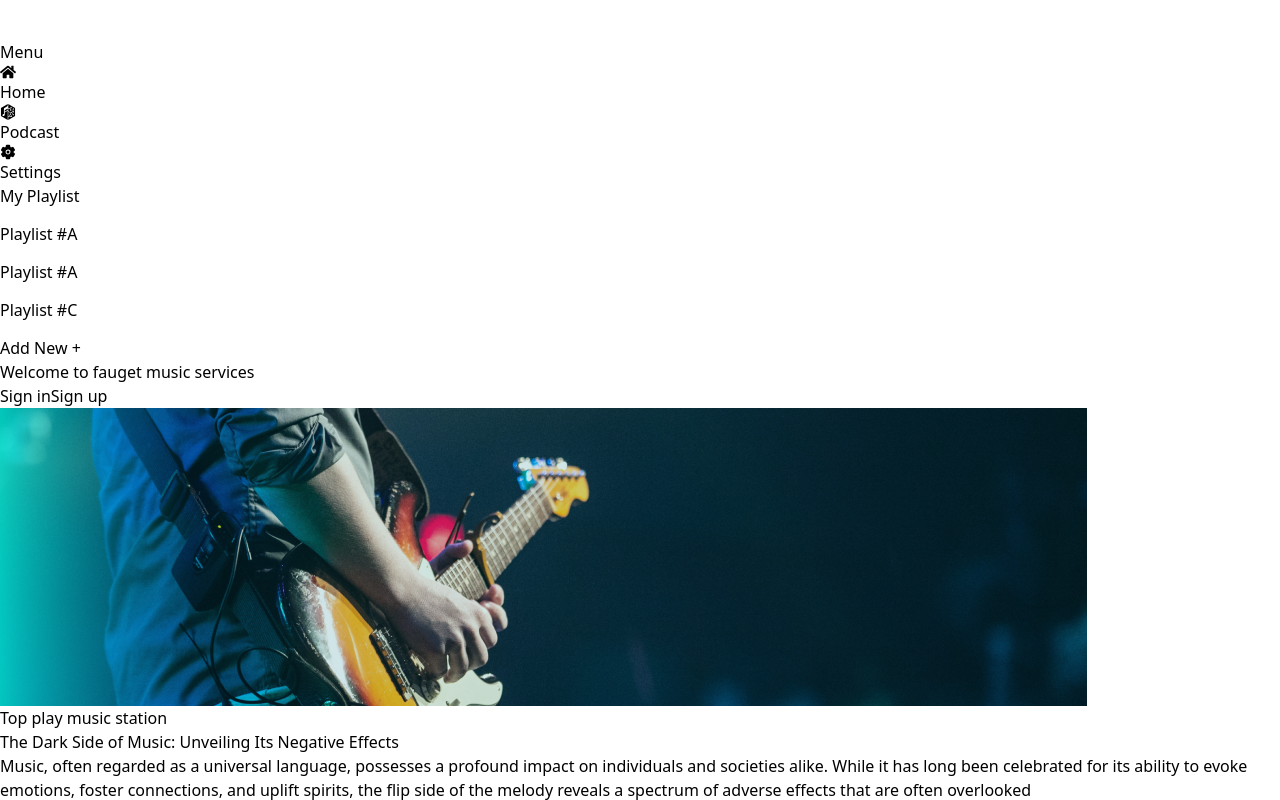
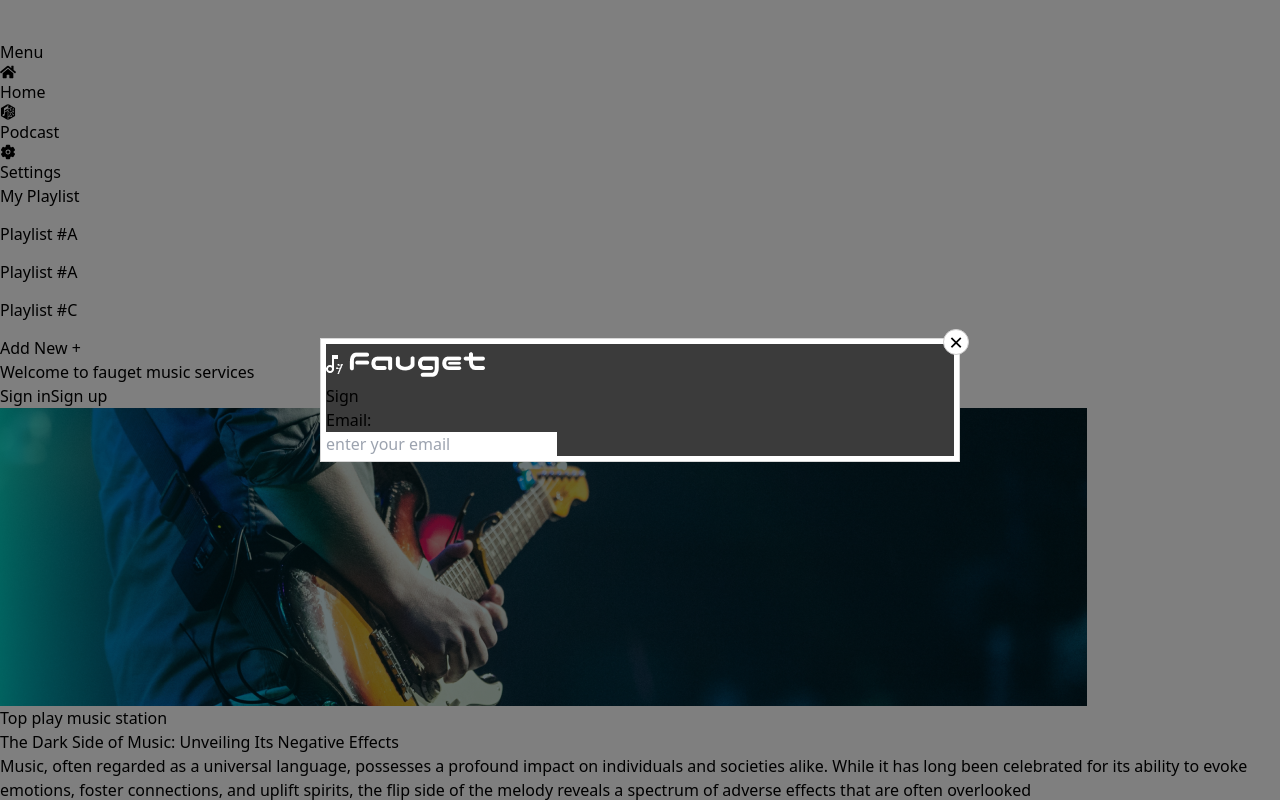
Before and after one commit to jibonrahaman/podcast-task-api-using, a React (Vite) app: page / in a window 1280 px wide. Both pictures are taken after a click on the button "Sign in". Shown: the top 800 px of the page. Built offline with nearby package versions, Linux system fonts and the light colour scheme.

Commit message:
Pop Pup sign in

```diff
--- a/package.json
+++ b/package.json
@@ -13,7 +13,8 @@
     "react": "^18.2.0",
     "react-dom": "^18.2.0",
     "react-icons": "^5.0.1",
-    "react-router-dom": "^6.22.1"
+    "react-router-dom": "^6.22.1",
+    "reactjs-popup": "^2.0.6"
   },
   "devDependencies": {
     "@types/react": "^18.2.55",
--- a/src/Components/WithOutLoggedMini/FirstTopic.jsx
+++ b/src/Components/WithOutLoggedMini/FirstTopic.jsx
@@ -1,14 +1,56 @@
-
+import React from 'react';
+import Popup from 'reactjs-popup';
+import 'reactjs-popup/dist/index.css';
+import Images from '../Images';
+import logo from '/public/images/logo.png'
 function FirstTopic({className}) {
   return (
-    <div className={`text-white flex justify-between  pt-6 ${className}`}>
+ <section>
+     <div className={`text-white flex justify-between  pt-6 ${className}`}>
        <h2 className=" text-3xl font-semibold"> Welcome to fauget music services</h2>
 
        <div className=" flex  gap-x-20">
-       <button className="px-10 py-2 cursor-pointer text-center duration-300 rounded-xl bg-black hover:bg-[#434040]">Sign in </button>
+       {/* popup ----------------------- */}
+       <Popup
+    trigger={<button className="px-10 py-2 cursor-pointer text-center duration-300 rounded-xl bg-black hover:bg-[#434040]">Sign in </button>}
+    modal
+    nested
+  >
+    {close => (
+      <div className="modal">
+        <button className="close" onClick={close}>
+          &times;
+        </button>
+        <div className="header flex flex-col items-center text-center">
+          <Images src={logo} />
+          <h2 className=' text-white text-2xl '>Sign </h2>
+          <p>Email:</p>
+          <input type="text" placeholder='enter your email' className=' px-6 py-1 rounded-md bg-black outline-none' />
+           </div>
+
+        {/* <div className="actions">
+          <Popup
+
+
+          >
+
+          </Popup>
+
+        </div> */}
+      </div>
+    )}
+  </Popup>
+      {/* popup ----------------------- */}
        <button className=" px-10 py-2 cursor-pointer text-center duration-300 rounded-xl bg-[#434040] hover:bg-black">Sign up</button>
+
        </div>
     </div>
+
+
+
+
+
+ </section>
   )
 }
 
--- a/src/Components/WithOutLoggedMini/SecondTopic.jsx
+++ b/src/Components/WithOutLoggedMini/SecondTopic.jsx
@@ -11,7 +11,7 @@ export default function SecondTopic() {
                     <p>Top play music station</p>
                     <h2 className=" text-2xl my-3">The Dark Side of Music: Unveiling Its Negative Effects</h2>
                     <p className=" w-[50%] my-3 text-sm font-medium">Music, often regarded as a universal language, possesses a profound impact on individuals and societies alike. While it has long been celebrated for its ability to evoke emotions, foster connections, and uplift spirits, the flip side of the melody reveals a spectrum of adverse effects that are often overlooked</p>
-                    <button className=" px-6 py-1 bg-[#11343c] rounded-xl">For You?</button>
+                    <button className=" px-6 py-1 bg-[#11343c] rounded-xl ">For You?</button>
                 </div>
             </div>
 
--- a/src/index.css
+++ b/src/index.css
@@ -1,3 +1,44 @@
 @tailwind base;
 @tailwind components;
 @tailwind utilities;
+
+/*
+.modal {
+    font-size: 12px;
+    background: #3b3b3b;
+  }
+  .modal > .header {
+    width: 100%;
+    border-bottom: 1px solid gray;
+    font-size: 18px;
+    text-align: center;
+    padding: 5px;
+  }
+  .modal > .content {
+    width: 100%;
+    padding: 10px 5px;
+  }
+  .modal > .actions {
+    width: 100%;
+    padding: 10px 5px;
+    margin: auto;
+    text-align: center;
+  } */
+
+  .modal {
+
+    background: #3b3b3b;
+  }
+  .modal > .close {
+    cursor: pointer;
+    position: absolute;
+    display: block;
+    padding: 2px 5px;
+    line-height: 20px;
+    right: -10px;
+    top: -10px;
+    font-size: 24px;
+    background: #ffffff;
+    border-radius: 18px;
+    border: 1px solid #cfcece;
+  }
```
Also changed, not shown: 1 other file (tests, documents, lock files or other folders).
